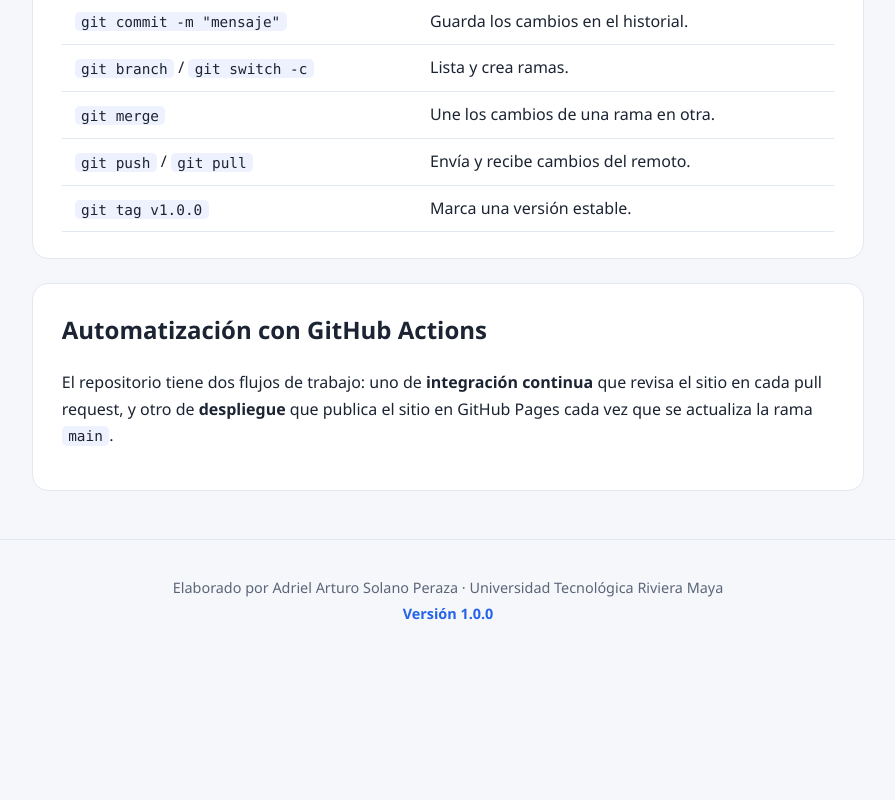
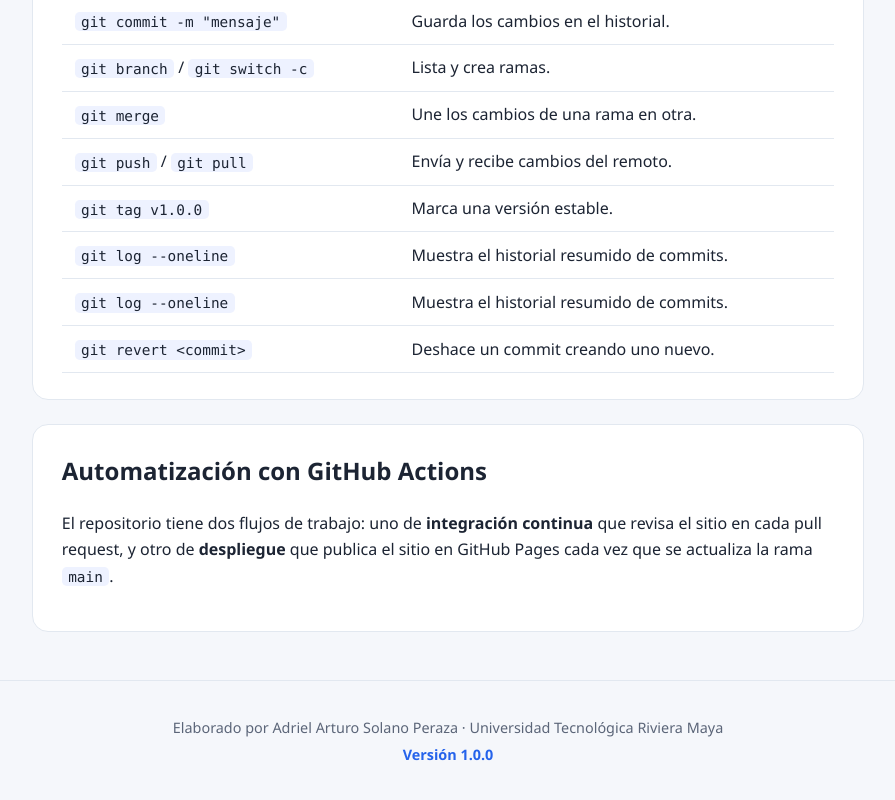
Before and after one commit to AdrielSolano/control-versiones, a plain HTML site: page public/index.html in a window 1280 px wide. Shown: the part 1655-2455 px from the top of the page, without its empty margins (192-1087 px from the left). Before the commit the page ends 2316 px from the top, so only its background shows below. Drawn offline with Linux system fonts and the light colour scheme.

Commit message:
docs: amplia la tabla de comandos de Git

```diff
--- a/public/index.html
+++ b/public/index.html
@@ -74,7 +74,10 @@
             <tr><td><code>git merge</code></td><td>Une los cambios de una rama en otra.</td></tr>
             <tr><td><code>git push</code> / <code>git pull</code></td><td>Envía y recibe cambios del remoto.</td></tr>
             <tr><td><code>git tag v1.0.0</code></td><td>Marca una versión estable.</td></tr>
-          </tbody>
+            <tr><td><code>git log --oneline</code></td><td>Muestra el historial resumido de commits.</td></tr>
+            <tr><td><code>git log --oneline</code></td><td>Muestra el historial resumido de commits.</td></tr>
+            <tr><td><code>git revert &lt;commit&gt;</code></td><td>Deshace un commit creando uno nuevo.</td></tr>
+           </tbody>
         </table>
       </div>
     </section>
```
